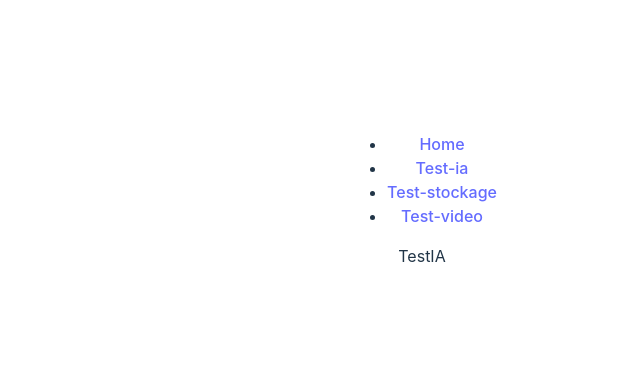
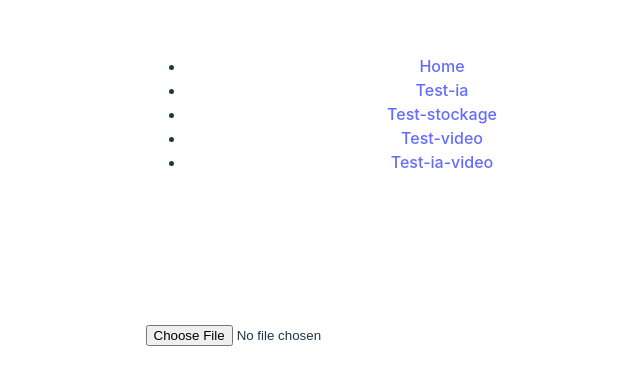
Before and after one commit to vylexcourchevel/ia-camera-detect-object, a React (Vite) app: page /test-ia in a window 1280 px wide. Shown: the part 208-592 px from the top of the page, without its empty margins (218-858 px from the left). Built offline with nearby package versions, Linux system fonts and the light colour scheme.

Commit message:
mise en place TestAVideo

```diff
--- a/package.json
+++ b/package.json
@@ -11,6 +11,8 @@
   },
   "dependencies": {
     "idb": "^8.0.0",
+    "@tensorflow-models/coco-ssd": "^2.2.3",
+    "@tensorflow/tfjs": "^4.20.0",
     "react": "^18.2.0",
     "react-dom": "^18.2.0",
     "react-router-dom": "^6.23.1"
--- a/src/App.jsx
+++ b/src/App.jsx
@@ -5,6 +5,7 @@ import TestVideo from "./components/TestVideo/TestVideo";
 import TestIA from "./components/TestIA/TestIA";
 import TestIndexesDB from "./components/TestIndexesDB/TestIndexesDB";
 import HomePage from "./pages/PageHome";
+import TestIAVideo from "./components/TestIA/TestIAVideo";
 
 function App() {
   return (
@@ -14,6 +15,7 @@ function App() {
         <Route path="/test-ia" element={<TestIA />} />
         <Route path="/test-stockage" element={<TestIndexesDB />} />
         <Route path="/test-video" element={<TestVideo />} />
+        <Route path="/test-ia-video" element={<TestIAVideo />} />
       </Route>
     </Routes>
   );
--- a/src/components/Template/Header.tsx
+++ b/src/components/Template/Header.tsx
@@ -17,6 +17,9 @@ const Header = () => {
           <li>
             <Link to="/test-video">Test-video</Link>
           </li>
+          <li>
+            <Link to="/test-ia-video">Test-ia-video</Link>
+          </li>
         </ul>
       </nav>
     </>
--- a/src/components/TestIA/TestIA.jsx
+++ b/src/components/TestIA/TestIA.jsx
@@ -1,7 +1,63 @@
-function TestIA() {
+// eslint-disable-next-line no-unused-vars
+import React, { useRef, useEffect } from 'react';
+import * as cocoSsd from '@tensorflow-models/coco-ssd';
+import '@tensorflow/tfjs';
+
+const TestIA = () => {
+  const fileInputRef = useRef(null);
+  const canvasRef = useRef(null);
+  const imgRef = useRef(new Image());
+  const ctxRef = useRef(null);
+
+  useEffect(() => {
+    ctxRef.current = canvasRef.current.getContext('2d');
+  }, []);
+
+  const handleFileChange = async (event) => {
+    const file = event.target.files[0];
+    if (!file) return;
+
+    const reader = new FileReader();
+    reader.onload = () => {
+      imgRef.current.src = reader.result;
+      imgRef.current.onload = () => {
+        const canvas = canvasRef.current;
+        canvas.width = imgRef.current.width;
+        canvas.height = imgRef.current.height;
+        ctxRef.current.drawImage(imgRef.current, 0, 0, canvas.width, canvas.height);
+        detectObjects();
+      };
+    };
+    reader.readAsDataURL(file);
+  };
+
+  const detectObjects = async () => {
+    const model = await cocoSsd.load();
+    const predictions = await model.detect(canvasRef.current);
+    console.log(predictions);
+
+    predictions.forEach(prediction => {
+      const [x, y, width, height] = prediction.bbox;
+      ctxRef.current.beginPath();
+      ctxRef.current.rect(x, y, width, height);
+      ctxRef.current.lineWidth = 3;
+      ctxRef.current.strokeStyle = "blue";
+      ctxRef.current.fillStyle = "yellow";
+      ctxRef.current.stroke();
+      ctxRef.current.fillText(
+        `${prediction.class} (${Math.round(prediction.score * 100)}%)`,
+        x,
+        y > 10 ? y - 5 : 10
+      );
+    });
+  };
+
   return (
-    <div>TestIA</div>
-  )
-}
+    <div>
+      <input type="file" accept="image/*" ref={fileInputRef} onChange={handleFileChange} />
+      <canvas ref={canvasRef} />
+    </div>
+  );
+};
 
-export default TestIA
+export default TestIA;
--- /dev/null
+++ b/src/components/TestIA/TestIAVideo.jsx
@@ -0,0 +1,83 @@
+// eslint-disable-next-line no-unused-vars
+import React, { useRef, useEffect } from 'react';
+import * as cocoSsd from '@tensorflow-models/coco-ssd';
+import '@tensorflow/tfjs';
+
+const TestIAVideo = () => {
+  const videoRef = useRef(null);
+  const canvasRef = useRef(null);
+  const ctxRef = useRef(null);
+  const modelRef = useRef(null);
+
+  useEffect(() => {
+    const init = async () => {
+      // Load the COCO-SSD model
+      modelRef.current = await cocoSsd.load();
+    };
+    init();
+  }, []);
+
+  useEffect(() => {
+    ctxRef.current = canvasRef.current.getContext('2d');
+    const interval = setInterval(() => {
+      detectObjects();
+    }, 500); // Adjust the interval as needed
+    return () => clearInterval(interval);
+  }, []);
+
+  const handleFileChange = async (event) => {
+    const file = event.target.files[0];
+    if (!file) return;
+
+    const url = URL.createObjectURL(file);
+    videoRef.current.src = url;
+    videoRef.current.play();
+  };
+
+  const detectObjects = async () => {
+    if (!modelRef.current || !videoRef.current.readyState === 4) return;
+
+    // Draw the video frame to the canvas
+    const canvas = canvasRef.current;
+    canvas.width = videoRef.current.videoWidth;
+    canvas.height = videoRef.current.videoHeight;
+    ctxRef.current.drawImage(videoRef.current, 0, 0, canvas.width, canvas.height);
+
+    // Perform object detection
+    const predictions = await modelRef.current.detect(canvas);
+    console.log(predictions);
+
+    // Draw the predictions
+    predictions.forEach(prediction => {
+      const [x, y, width, height] = prediction.bbox;
+      ctxRef.current.beginPath();
+      ctxRef.current.rect(x, y, width, height);
+      ctxRef.current.lineWidth = 3;
+      ctxRef.current.strokeStyle = "blue";
+      ctxRef.current.fillStyle = "yellow";
+      ctxRef.current.stroke();
+      ctxRef.current.fillText(
+        `${prediction.class} (${Math.round(prediction.score * 100)}%)`,
+        x,
+        y > 10 ? y - 5 : 10
+      );
+    });
+  };
+
+  // Styles directement dans le composant
+  const inputStyle = {
+    margin: '10px',
+    padding: '5px',
+    fontSize: '16px',
+  };
+
+  return (
+    <div>
+      <input type="file" accept="video/*" onChange={handleFileChange} style={inputStyle} />
+      <video ref={videoRef} controls />
+      <canvas ref={canvasRef} />
+    </div>
+  );
+};
+
+export default TestIAVideo;
--- /dev/null
+++ b/src/components/TestIA/ia.css
@@ -0,0 +1,15 @@
+/* src/index.css */
+
+/* Reset styles */
+body, html, #root {
+    margin: 0;
+    padding: 0;
+    height: 100%;
+  }
+
+  /* Basic styles for input[type="file"] */
+  input[type="file"] {
+    margin: 10px;
+    padding: 5px;
+    font-size: 16px;
+  }
```
Also changed, not shown: 1 other file (tests, documents, lock files or other folders).
